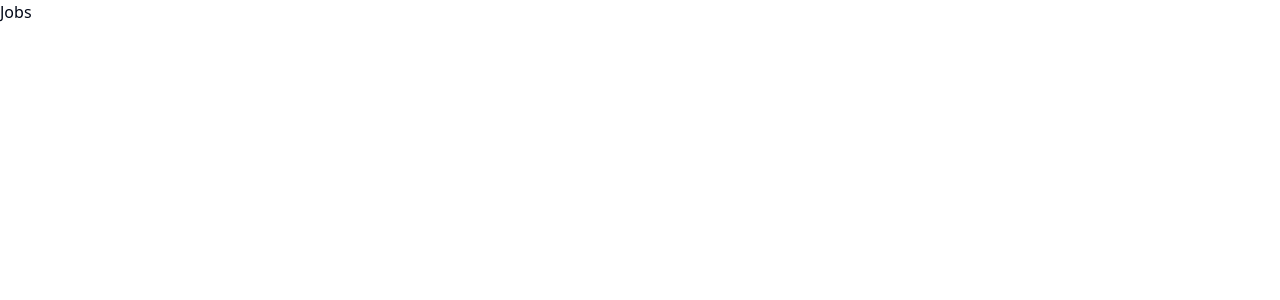
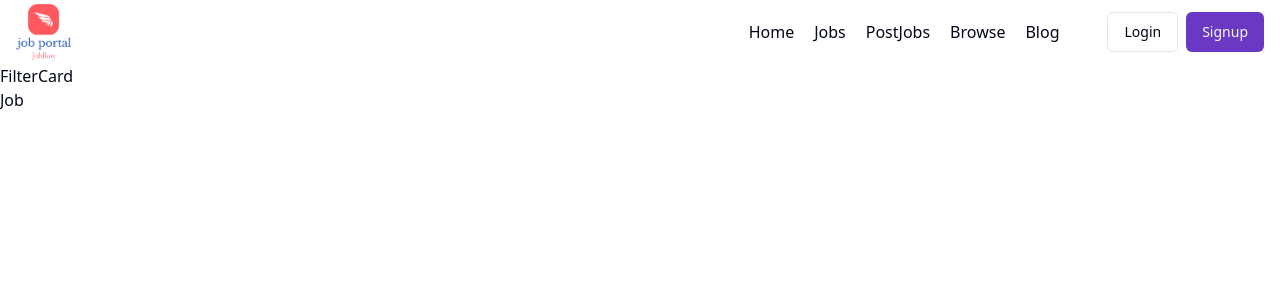
Before and after one commit to Dinanath99/jobFlow, a React (Vite) app in the folder frontend/: page /jobs in a window 1280 px wide. Shown: the top 300 px of the page. Built offline with nearby package versions, Linux system fonts and the light colour scheme.

Commit message:
job component added

```diff
--- /dev/null
+++ b/frontend/src/components/FilterCard.jsx
@@ -0,0 +1,7 @@
+import React from "react";
+
+const FilterCard = () => {
+  return <div>FilterCard</div>;
+};
+
+export default FilterCard;
--- /dev/null
+++ b/frontend/src/components/Job.jsx
@@ -0,0 +1,7 @@
+import React from "react";
+
+const Job = () => {
+  return <div>Job</div>;
+};
+
+export default Job;
--- a/frontend/src/components/Jobs.jsx
+++ b/frontend/src/components/Jobs.jsx
@@ -1,7 +1,18 @@
 import React from "react";
+import Navbar from "./shared/Navbar";
+import FilterCard from "./FilterCard";
+import Job from "./Job";
 
 const Jobs = () => {
-  return <div>Jobs</div>;
+  return (
+    <div>
+      <Navbar />
+      {/* filter card */}
+      <FilterCard />
+      {/* job card */}
+      <Job />
+    </div>
+  );
 };
 
 export default Jobs;
```
